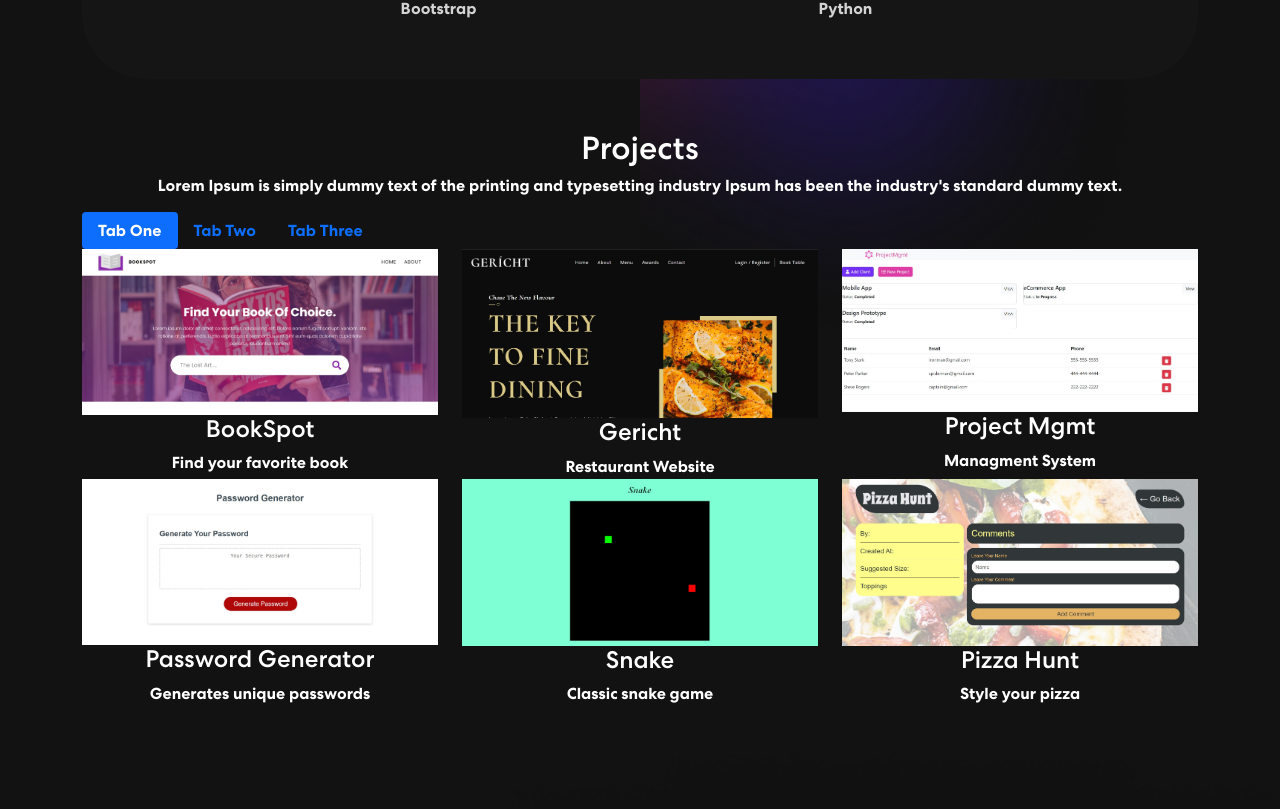
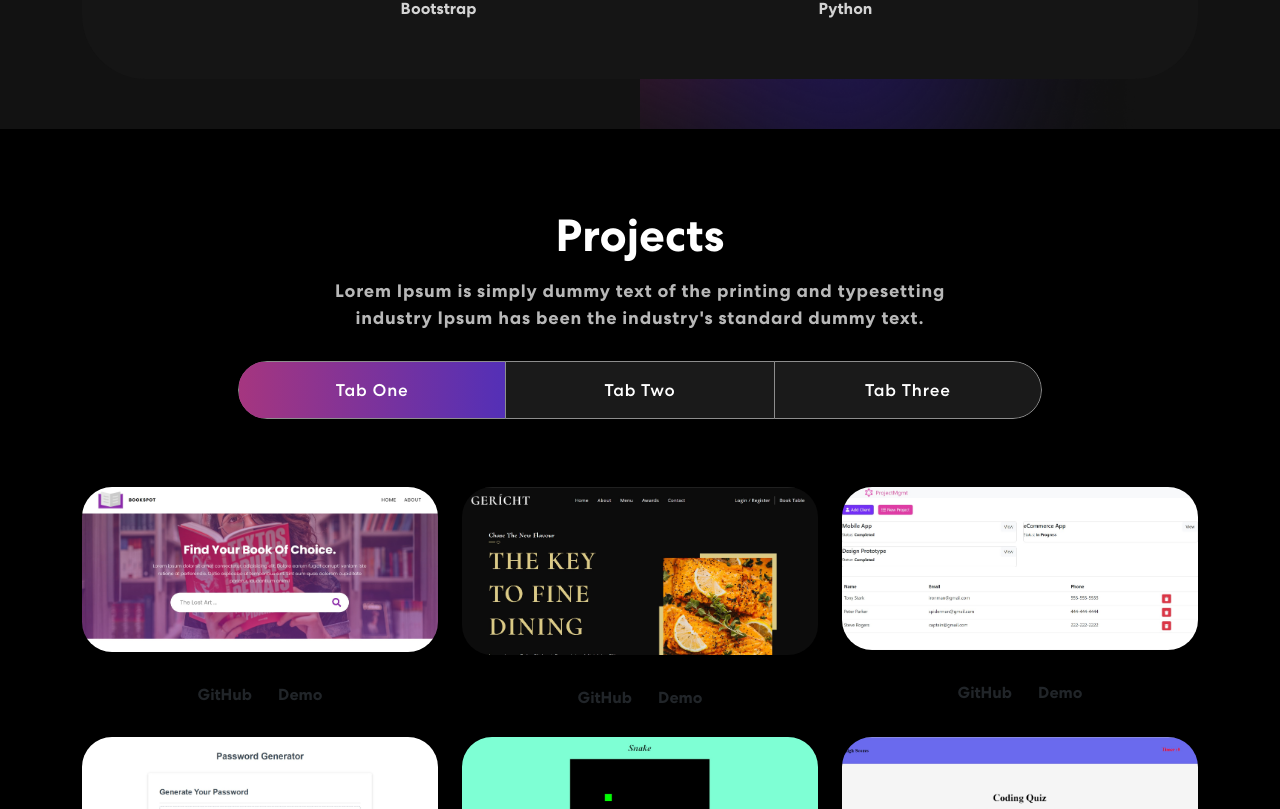
Before and after one commit to Ahsan-Zaidi/react-profile, a React (Create React App) app: page / in a window 1280 px wide. Shown: the part 1371-2180 px from the top of the page. Built offline with nearby package versions, Linux system fonts and the light colour scheme.

Commit message:
github links

```diff
--- a/src/App.css
+++ b/src/App.css
@@ -365,6 +365,133 @@
   cursor: pointer;
 }
 
+/* Projects CSS */
+.project {
+  padding: 80px 0;
+  position: relative;
+  background-color: black;
+}
+.project h2 {
+	font-size: 45px;
+	font-weight: 700;
+  text-align: center;
+}
+.project p {
+  color: #B8B8B8;
+  font-size: 18px;
+  letter-spacing: 0.8px;
+  line-height: 1.5em;
+  margin: 14px auto 30px auto;
+  text-align: center;
+  width: 56%;
+}
+.project .nav.nav-pills {
+  width: 72%;
+  margin: 0 auto;
+  border-radius: 50px;
+  background-color: rgb(255 255 255 / 10%);
+  overflow: hidden;
+}
+.project .nav.nav-pills .nav-item {
+  width: 33.33333%;
+}
+.project .nav.nav-pills .nav-link {
+  background-color: transparent;
+  border-radius: 0;
+  padding: 17px 0;
+  color: #fff;
+  width: 100%;
+  font-size: 17px;
+  letter-spacing: 0.8px;
+  font-weight: 500;
+  position: relative;
+  transition: 0.3s ease-in-out;
+  text-align: center;
+  z-index: 0;
+}
+.project .nav.nav-pills .nav-link::before {
+    content: "";
+    position: absolute;
+    width: 0;
+    height: 100%;
+    background: linear-gradient(90.21deg, #AA367C -5.91%, #4A2FBD 111.58%);
+    top: 0;
+    left: 0;
+    z-index: -1;
+    transition: 0.3s ease-in-out;
+}
+.project .nav.nav-pills .nav-link.active::before {
+    width: 100% !important;
+}
+.project .nav.nav-pills .nav-link.active {
+    border: 1px solid rgba(255, 255, 255, 1);
+}
+.nav-link#projects-tabs-tab-first {
+  border: 1px solid rgba(255, 255, 255, 0.5);
+  border-radius: 55px 0px 0px 55px;
+}
+.nav-link#projects-tabs-tab-second {
+  border-top: 1px solid rgba(255, 255, 255, 0.5);
+  border-bottom: 1px solid rgba(255, 255, 255, 0.5);
+}
+.nav-link#projects-tabs-tab-third {
+  border: 1px solid rgba(255, 255, 255, 0.5);
+  border-radius: 0 55px 55px 0;
+}
+.proj-imgbx {
+  position: relative;
+  border-radius: 30px;
+  overflow: hidden;
+  margin-top: 20px;
+  margin-bottom: 24px;
+}
+.proj-imgbx::before {
+  content: "";
+  background: linear-gradient(90.21deg, #AA367C -5.91%, #4A2FBD 111.58%);
+  opacity: 0.85;
+  position: absolute;
+  width: 100%;
+  height: 0;
+  transition: 0.4s ease-in-out;
+}
+.proj-imgbx:hover::before {
+  height: 100%;
+}
+.proj-txtx {
+  position: absolute;
+  text-align: center;
+  top: 65%;
+  left: 50%;
+  transform: translate(-50%, -50%);
+  transition: 0.5s ease-in-out;
+  opacity: 0;
+  width: 100%;
+}
+.proj-imgbx:hover .proj-txtx {
+  top: 50%;
+  opacity: 1;
+}
+.proj-txtx h4 {
+  font-size: 30px;
+  font-weight: 700;
+  letter-spacing: 0.8px;
+  line-height: 1.1em;
+}
+.proj-txtx span {
+  font-style: italic;
+  font-weight: 400;
+  font-size: 15px;
+  letter-spacing: 0.8px;
+}
+.background-image-right {
+  top: 20%;
+  position: absolute;
+  bottom: 0;
+  width: 35%;
+  right: 0;
+  z-index: -4;
+}
+
 .App {
   text-align: center;
 }
--- a/src/components/ProjectCard.js
+++ b/src/components/ProjectCard.js
@@ -1,6 +1,6 @@
 import { Col } from 'react-bootstrap';
 
-export const ProjectCard = ({ title, description, imgUrl }) => {
+export const ProjectCard = ({ title, description, imgUrl, Git }) => {
     return (
         <Col sm={6} md={4}>
             <div className="proj-imgbx">
@@ -10,6 +10,10 @@
                     <span>{description}</span>
                 </div>
             </div>
+            <div className='project-links'>
+                <a href={Git} className='btn' target="__blank">GitHub</a>
+                <a href='https://github.com' className='btn'>Demo</a>
+            </div>
         </Col>
     )
 }
--- a/src/components/Projects.js
+++ b/src/components/Projects.js
@@ -14,31 +14,37 @@
             title: "BookSpot",
             description: "Find your favorite book",
             imgUrl: projImg1,
+            Git: "https://github.com/Ahsan-Zaidi/library",
         },
         {
             title: "Gericht",
             description: "Restaurant Website",
             imgUrl: projImg2,
+            Git: "https://github.com/Ahsan-Zaidi/Restaurant",
         },
         {
             title: "Project Mgmt",
             description: "Managment System",
             imgUrl: projImg3,
+            Git: "https://github.com/Ahsan-Zaidi/project-mgmt",
         },
         {
             title: "Password Generator",
             description: "Generates unique passwords",
             imgUrl: projImg4,
+            Git: "https://github.com/Ahsan-Zaidi/Password-Generator",
         },
         {
             title: "Snake",
             description: "Classic snake game",
             imgUrl: projImg5,
+            Git: "https://github.com/Ahsan-Zaidi/snake",
         },
         {
-            title: "Pizza Hunt",
-            description: "Style your pizza",
-            imgUrl: projImg6
+            title: "Code Quiz",
+            description: "Test your coding skills",
+            imgUrl: projImg6,
+            Git: "https://github.com/Ahsan-Zaidi/code-quiz",
         },
     ];
 
@@ -50,7 +56,7 @@
                         <h2>Projects</h2>
                         <p>Lorem Ipsum is simply dummy text of the printing and typesetting industry Ipsum has been the industry's standard dummy text.</p>
                         <Tab.Container id="projects-tabs" defaultActiveKey="first">
-                            <Nav variant="pills" defaultActiveKey="/home">
+                        <Nav variant="pills" className="nav-pills mb-5 justify-content-center align-items-center" id="pills-tab">
                                 <Nav.Item>
                                     <Nav.Link eventKey="first">Tab One</Nav.Link>
                                 </Nav.Item>
```
Also changed, not shown: src/assets/img/project-img6.jpg.
